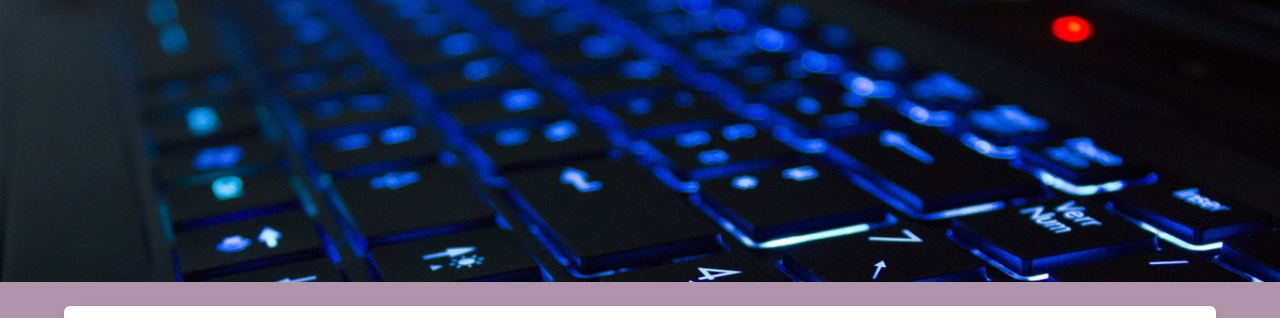
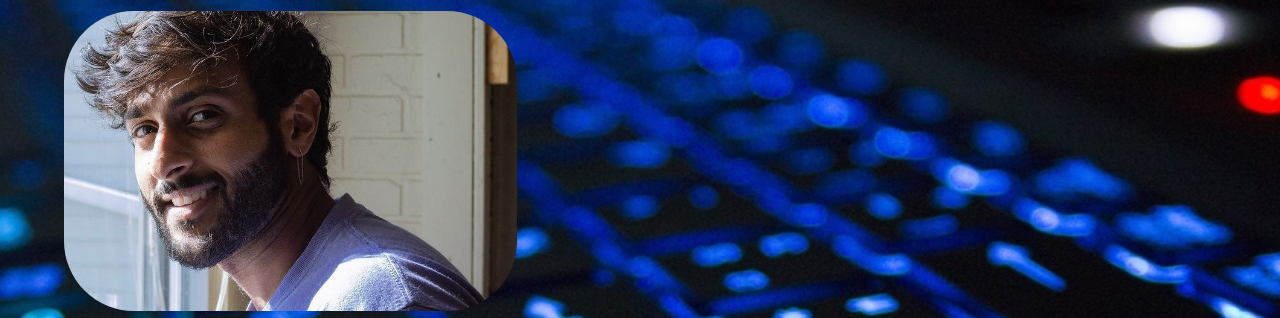
Before and after one commit to jrrangai/portfolio, a plain HTML site: page index.html in a window 1280 px wide. Shown: the part 242-560 px from the top of the page. Drawn offline with nearby package versions, Linux system fonts and the light colour scheme.

Commit message:
profile photo

```diff
--- a/assets/styles2.css
+++ b/assets/styles2.css
@@ -20,7 +20,7 @@ body {
 .hero {
     background-image: url(./images/hero-img.jpg) ;
      display: flex;
-     height: 400px;
+     height: 580px;
      position: relative;
      background-size: cover;
      background-position: center;
@@ -33,6 +33,11 @@ body {
     font-size: 42px;
     outline: 5px solid beige;
     padding: 5px;
+}
+
+#selfie {
+    height: 300px;
+    border-radius: 70px;
 }
 
 /* About Me starts */
--- a/index.html
+++ b/index.html
@@ -32,6 +32,7 @@
             <div class="hero-body">
                 <div class="container">
                     <h1 class="title" id="heroText">WELCOME TO MY PORTFOLIO!</h1>
+                    <img id="selfie" class="image" src="./assets/images/self.jpg">
                 </div>
             </div>
         </section>
```
